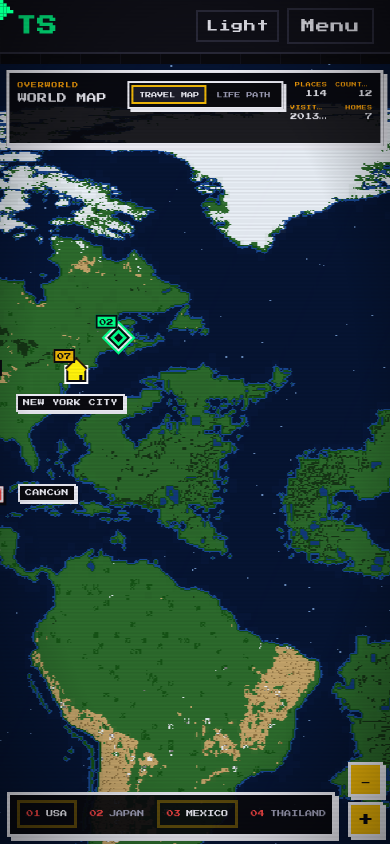
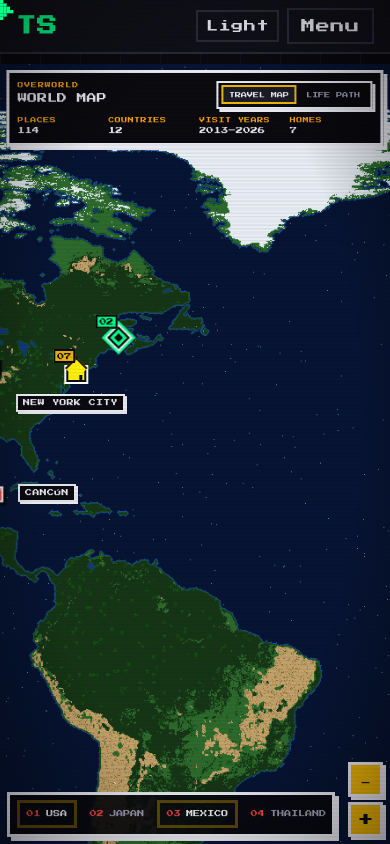
Before and after one commit to tstanmay13/tanmay-singh-landing, a Next.js app: page /travel in a window 390 px wide. Built offline with nearby package versions, Linux system fonts and the light colour scheme.

Commit message:
Keep travel terrain stable and navigation responsive

```diff
--- a/src/components/travel/PixelMap.tsx
+++ b/src/components/travel/PixelMap.tsx
@@ -38,23 +38,16 @@ import {
   COUNTRY_FOCUS_MIN_SPAN_X,
   COUNTRY_FOCUS_MIN_SPAN_Y,
   COUNTRY_FOCUS_SCALE,
-  GLOBAL_RASTER_MAX_MAGNIFICATION,
-  MAP_COLS,
   MAP_HEIGHT,
-  MAP_ROWS,
   MAP_WIDTH,
   MAX_SCALE,
   MIN_SCALE,
   cityPoint,
   clamp,
-  clampWorldRectToMap,
   describeAtlasView,
   globalTexelCssSize,
   lodBandFromScale,
-  regionalRasterSize,
   sparkleDelay,
-  visibleWorldRect,
-  worldRectToSourceRect,
   type AtlasView,
   type LodBand,
 } from "@/lib/travel/geo";
@@ -91,10 +84,6 @@ import {
   paintTerrain,
   type TerrainPalette,
 } from "@/lib/travel/terrainPaint";
-import {
-  createTerrainRippleEngine,
-  type TerrainRippleEngine,
-} from "@/lib/travel/terrainRipple";
 import styles from "./travel.module.css";
 
 export type TravelMapView = AtlasView & {
@@ -164,17 +153,6 @@ function chromeExclusionRects(viewport: HTMLElement): ScreenRect[] {
       };
     })
     .filter((rect) => rect.width > 4 && rect.height > 4);
-}
-
-function regionalOpacity(scale: number) {
-  const mag = globalTexelCssSize(scale);
-  if (mag <= GLOBAL_RASTER_MAX_MAGNIFICATION - 0.7) return 0;
-  if (mag >= GLOBAL_RASTER_MAX_MAGNIFICATION + 0.6) return 1;
-  return clamp(
-    (mag - (GLOBAL_RASTER_MAX_MAGNIFICATION - 0.7)) / 1.3,
-    0,
-    1,
-  );
 }
 
 function wheelShouldZoom(event: WheelEvent) {
@@ -301,9 +279,9 @@ export default function PixelMap({
 }: PixelMapProps) {
   const viewportRef = useRef<HTMLDivElement>(null);
   const worldRef = useRef<HTMLDivElement>(null);
-  const canvasRef = useRef<HTMLCanvasElement>(null);
+  const labelLayerRef = useRef<HTMLDivElement>(null);
+  const labelCameraRef = useRef<Camera | null>(null);
   const regionalCanvasRef = useRef<HTMLCanvasElement>(null);
-  const earthImageRef = useRef<HTMLImageElement | null>(null);
   const loopRef = useRef(0);
   const settleTimerRef = useRef<number | null>(null);
   const wheelTimerRef = useRef<number | null>(null);
@@ -322,8 +300,6 @@ export default function PixelMap({
   const activePointersRef = useRef(new Map<number, Point>());
   const pinchRef = useRef<PinchMeta | null>(null);
   const interactionRef = useRef<InteractionState>(createInteractionState());
-  const rippleRef = useRef<TerrainRippleEngine | null>(null);
-  const lastRippleRef = useRef({ x: 0, y: 0, time: 0 });
   const previousCameraRef = useRef<Camera | null>(null);
   const previousModeRef = useRef<TravelFilterMode>(mode);
   const focusedHubRef = useRef<TravelHubId | null>(null);
@@ -339,7 +315,6 @@ export default function PixelMap({
   const [layoutVersion, setLayoutVersion] = useState(0);
   const [hoveredId, setHoveredId] = useState<string | null>(null);
   const [focusedHubId, setFocusedHubId] = useState<TravelHubId | null>(null);
-  const [settledCountry, setSettledCountry] = useState<string | null>(null);
   const [regionalLayer, setRegionalLayer] = useState({
     x: 0,
     y: 0,
@@ -429,7 +404,6 @@ export default function PixelMap({
       if (!hubId && !focusCountryRef.current) {
         hubId =
           resolveFocusedHub(placesRef.current, {
-            selectedId: selectedRef.current,
             cameraNearestPlaceId: base.cityId,
             cameraPoint: camera,
             maxDistance: 56,
@@ -462,18 +436,19 @@ export default function PixelMap({
       const { width, height } = viewRef.current;
       if (!node || width < 8) return;
       const camera = cameraRef.current;
-      const moving = Boolean(
-        animationRef.current ||
-          dragRef.current ||
-          pinchRef.current ||
-          busyRef.current,
-      );
       node.style.transform = `translate3d(${
         width / 2 - camera.x * camera.scale
       }px, ${height / 2 - camera.y * camera.scale}px, 0) scale(${
         camera.scale
       })`;
-      node.style.willChange = moving ? "transform" : "auto";
+      const labelCamera = labelCameraRef.current;
+      if (labelLayerRef.current && labelCamera) {
+        const ratio = camera.scale / labelCamera.scale;
+        const dx = width / 2 * (1 - ratio) + (labelCamera.x - camera.x) * camera.scale;
+        const dy = height / 2 * (1 - ratio) + (labelCamera.y - camera.y) * camera.scale;
+        labelLayerRef.current.style.transform = `translate3d(${dx}px, ${dy}px, 0) scale(${ratio})`;
+      }
+      node.style.willChange = "transform";
       node.style.setProperty("--map-scale", String(camera.scale));
       viewportRef.current?.setAttribute(
         "data-camera",
@@ -514,12 +489,10 @@ export default function PixelMap({
     }
     syncInteraction();
     setBusy(false);
-    setSettledCountry(focusCountryRef.current);
     setFocusedHubId(focusedHubRef.current);
     bandRef.current = lodBandFromScale(cameraRef.current.scale);
     bumpLayout();
     applyCamera(true);
-    paintRegionalForCamera(cameraRef.current);
   }, [applyCamera, bumpLayout, setBusy, syncInteraction]);
 
   const scheduleSettle = useCallback(() => {
@@ -577,14 +550,6 @@ export default function PixelMap({
     if (dragRef.current || pinchRef.current) keep = true;
     applyCamera(false);
 
-    const rippleFrame = rippleRef.current?.render(now);
-    if (rippleFrame) {
-      viewportRef.current?.setAttribute(
-        "data-ripples",
-        String(rippleFrame.activeCount),
-      );
-      if (rippleFrame.needsAnimationFrame) keep = true;
-    }
     return keep;
   };
 
@@ -643,8 +608,7 @@ export default function PixelMap({
         animationRef.current = null;
         applyCamera(true);
         bumpLayout();
-        setSettledCountry(focusCountryRef.current);
-        setFocusedHubId(focusedHubRef.current);
+            setFocusedHubId(focusedHubRef.current);
         setBusy(false);
         return;
       }
@@ -657,7 +621,6 @@ export default function PixelMap({
         anchor,
       };
       markMotion(phase);
-      paintRegionalForCamera(to);
       startLoop();
     },
     [
@@ -671,100 +634,11 @@ export default function PixelMap({
     ],
   );
 
-  const paintRegionalForCamera = useCallback((camera: Camera) => {
-    const image = earthImageRef.current;
+  useEffect(() => {
     const canvas = regionalCanvasRef.current;
-    const { width, height } = viewRef.current;
-    if (!image || !canvas || width < 8 || height < 8) return;
-    const opacity = regionalOpacity(camera.scale);
-    if (opacity <= 0) {
-      setRegionalLayer((current) =>
-        current.opacity === 0 ? current : { ...current, opacity: 0 },
-      );
-      return;
-    }
-    const world = clampWorldRectToMap(
-      visibleWorldRect(camera, width, height, 0.32),
-    );
-    const sourceRect = worldRectToSourceRect(
-      world,
-      image.naturalWidth,
-      image.naturalHeight,
-    );
-    const raster = regionalRasterSize(sourceRect);
-    const result = paintTerrain({
-      source: image,
-      width: raster.width,
-      height: raster.height,
-      palette: terrainPalette(canvas.closest(`.${styles.root}`)),
-      sourceRect,
-    });
-    canvas.width = raster.width;
-    canvas.height = raster.height;
-    const context = canvas.getContext("2d");
-    if (!context) return;
-    context.putImageData(result.baseImageData, 0, 0);
-    setRegionalLayer({
-      x: world.x,
-      y: world.y,
-      width: world.width,
-      height: world.height,
-      opacity,
-    });
-  }, []);
-
-  const spawnRipple = useCallback(
-    (screenPoint: Point, strong: boolean) => {
-      const engine = rippleRef.current;
-      if (!engine || reducedRef.current || document.hidden) return;
-      const now = performance.now();
-      const previous = lastRippleRef.current;
-      if (
-        now - previous.time < (strong ? 72 : 125) &&
-        Math.hypot(screenPoint.x - previous.x, screenPoint.y - previous.y) <
-          (strong ? 12 : 22)
-      ) {
-        return;
-      }
-      const world = screenToWorld(
-        screenPoint,
-        cameraRef.current,
-        viewRef.current,
-      );
-      const sourcePoint = {
-        x: (world.x / MAP_WIDTH) * MAP_COLS,
-        y: (world.y / MAP_HEIGHT) * MAP_ROWS,
-      };
-      const cssPixelsPerTexel =
-        (MAP_WIDTH / MAP_COLS) * cameraRef.current.scale;
-      engine.add({
-        x: sourcePoint.x,
-        y: sourcePoint.y,
-        cssRadius: strong ? 84 : 60,
-        cssPixelsPerSourceTexel: cssPixelsPerTexel,
-        ringCount: strong ? 3 : 2,
-      });
-      viewportRef.current?.setAttribute(
-        "data-ripples",
-        String(engine.activeCount),
-      );
-      lastRippleRef.current = {
-        x: screenPoint.x,
-        y: screenPoint.y,
-        time: now,
-      };
-      startLoop();
-    },
-    [startLoop],
-  );
-
-  useEffect(() => {
-    const canvas = canvasRef.current;
     if (!canvas) return;
     let live = true;
-    setReady(false);
-    rippleRef.current?.reset();
-    rippleRef.current = null;
+    let terrainWorker: Worker | null = null;
 
     const image = new Image();
     image.src = "/travel/earth.jpg";
@@ -773,42 +647,59 @@ export default function PixelMap({
     };
     image.onload = () => {
       if (!live) return;
-      earthImageRef.current = image;
-      const result = paintTerrain({
-        source: image,
-        width: MAP_COLS,
-        height: MAP_ROWS,
-        palette: terrainPalette(canvas.closest(`.${styles.root}`)),
-      });
-      const context = canvas.getContext("2d");
-      if (!context) {
+      const palette = terrainPalette(canvas.closest(`.${styles.root}`));
+      const revealTerrain = () => {
+        setRegionalLayer({
+          x: 0, y: 0, width: MAP_WIDTH, height: MAP_HEIGHT, opacity: 1,
+        });
         setReady(true);
-        return;
-      }
-      context.putImageData(result.baseImageData, 0, 0);
-      rippleRef.current = createTerrainRippleEngine({
-        context,
-        baseImageData: result.baseImageData,
-        landMask: result.landMask,
-        reducedMotion: reducedRef.current,
-      });
-      paintRegionalForCamera(cameraRef.current);
-      setReady(true);
+      };
+      const fallback = () => {
+        terrainWorker?.terminate();
+        if (!live) return;
+        const result = paintTerrain({
+          source: image, width: MAP_WIDTH, height: MAP_HEIGHT, palette,
+        });
+        canvas.width = MAP_WIDTH;
+        canvas.height = MAP_HEIGHT;
+        canvas.getContext("2d")?.putImageData(result.baseImageData, 0, 0);
+        revealTerrain();
+      };
+      try {
+        const worker = new Worker(
+          new URL("../../lib/travel/terrain.worker.ts", import.meta.url),
+        );
+        terrainWorker = worker;
+        worker.onmessage = (event: MessageEvent<ImageBitmap>) => {
+          const bitmap = event.data;
+          if (live) {
+            canvas.width = bitmap.width;
+            canvas.height = bitmap.height;
+            canvas.getContext("2d")?.drawImage(bitmap, 0, 0);
+            revealTerrain();
+          }
+          bitmap.close();
+          worker.terminate();
+        };
+        worker.onerror = (event) => {
+          event.preventDefault();
+          fallback();
+        };
+        void createImageBitmap(image).then((source) => {
+          if (!live) { source.close(); return; }
+          worker.postMessage({ source, palette }, [source]);
+        }).catch(fallback);
+      } catch {
+        // Older browsers still get complete terrain, painted once at startup.
+        fallback();
+      }
     };
 
     return () => {
       live = false;
-      rippleRef.current?.reset();
-      rippleRef.current = null;
+      terrainWorker?.terminate();
     };
   }, [theme]);
-
-  useEffect(() => {
-    rippleRef.current?.setReducedMotion(reducedMotion);
-    if (reducedMotion) {
-      viewportRef.current?.setAttribute("data-ripples", "0");
-    }
-  }, [reducedMotion]);
 
   useEffect(() => {
     const onVisibility = () => {
@@ -818,13 +709,11 @@ export default function PixelMap({
         hidden ? "1" : "0",
       );
       if (hidden) {
-        rippleRef.current?.pause();
         if (loopRef.current) {
           cancelAnimationFrame(loopRef.current);
           loopRef.current = 0;
         }
       } else {
-        rippleRef.current?.resume();
         startLoop();
       }
     };
@@ -896,7 +785,7 @@ export default function PixelMap({
       ),
       CAMERA_TRANSITION_MS,
     );
-  }, [selectedId, startCameraAnimation, viewReady]);
+  }, [clampCamera, selectedId, startCameraAnimation, viewReady]);
 
   useEffect(() => {
     if (!viewReady || focusTick < 1 || selectedRef.current) return;
@@ -926,7 +815,7 @@ export default function PixelMap({
       ),
       CAMERA_TRANSITION_MS,
     );
-  }, [focusTick, startCameraAnimation, viewReady]);
+  }, [clampCamera, focusTick, startCameraAnimation, viewReady]);
 
   useEffect(() => {
     if (!viewReady) return;
@@ -968,6 +857,7 @@ export default function PixelMap({
     publishView();
   }, [
     bumpLayout,
+    clampCamera,
     mode,
     publishView,
     startCameraAnimation,
@@ -1017,7 +907,6 @@ export default function PixelMap({
         markMotion("coasting");
       }
 
-      spawnRipple(screenPoint, true);
       applyCamera(false);
       startLoop();
       if (wheelTimerRef.current) {
@@ -1036,7 +925,6 @@ export default function PixelMap({
     clampCamera,
     markMotion,
     scheduleSettle,
-    spawnRipple,
     startLoop,
   ]);
 
@@ -1148,7 +1036,6 @@ export default function PixelMap({
         scale,
       });
       setBusy(true);
-      spawnRipple(center, true);
       startLoop();
       return;
     }
@@ -1195,7 +1082,6 @@ export default function PixelMap({
     cameraRef.current = clampCamera(
       panByScreenDelta(drag.startCamera, delta),
     );
-    spawnRipple(point, true);
     startLoop();
   };
 
@@ -1231,10 +1117,7 @@ export default function PixelMap({
       event.currentTarget.releasePointerCapture(event.pointerId);
     }
 
-    if (
-      wasDragging &&
-      !cancelled
-    ) {
+    if (wasDragging) {
       scheduleSettle();
     } else if (!wasDragging) {
       setBusy(false);
@@ -1371,31 +1254,9 @@ export default function PixelMap({
     },
     [focusedHubId, layoutScale, level, mode, places, selectedId],
   );
-  const entities = useMemo(() => {
-    const camera = cameraRef.current;
-    const { width, height } = viewRef.current;
-    void layoutVersion;
-    return allEntities.filter((entity) => {
-      if (entity.selected) return true;
-      if (
-        focusedHubId &&
-        entity.hubId !== focusedHubId &&
-        level === "metro"
-      ) {
-        return false;
-      }
-      if (
-        settledCountry &&
-        level !== "world" &&
-        entity.place.countryCode !== settledCountry
-      ) {
-        return false;
-      }
-      const x = width / 2 + (entity.x - camera.x) * camera.scale;
-      const y = height / 2 + (entity.y - camera.y) * camera.scale;
-      return x > -40 && x < width + 40 && y > -40 && y < height + 40;
-    });
-  }, [allEntities, focusedHubId, layoutVersion, level, settledCountry]);
+  // Keep the small canonical marker set mounted. Viewport clipping is cheap
+  // and brings pins into view during a drag, without waiting for React/settle.
+  const entities = allEntities;
 
   const labels = useMemo(() => {
     const camera = cameraRef.current;
@@ -1423,19 +1284,6 @@ export default function PixelMap({
         entity.place.featured && entity.place.importance >= 90;
       const worldDestination =
         entity.place.featured && entity.place.importance >= 94;
-      if (
-        (focusedHubId &&
-          entity.hubId !== focusedHubId &&
-          !entity.selected &&
-          !hovered) ||
-        (focusCountry &&
-          settledCountry &&
-          entity.place.countryCode !== settledCountry &&
-          !entity.selected &&
-          !hovered)
-      ) {
-        continue;
-      }
       if (
         mode === "lived" &&
         entity.place.relationship === "visited" &&
@@ -1545,14 +1393,12 @@ export default function PixelMap({
   }, [
     currentHomeId,
     entities,
-    focusCountry,
     focusedHubId,
     hoveredId,
     layoutVersion,
     level,
     mode,
     selectedId,
-    settledCountry,
     view.height,
     view.width,
   ]);
@@ -1609,6 +1455,11 @@ export default function PixelMap({
 
     return items;
   }, [entities, hoveredId, labels, layoutVersion, mode]);
+
+  useLayoutEffect(() => {
+    labelCameraRef.current = { ...cameraRef.current };
+    if (labelLayerRef.current) labelLayerRef.current.style.transform = "none";
+  }, [overlayLabels]);
 
   const residenceChapters = useMemo(
     () => getResidenceChapters().map((place) => cityPoint(place)),
@@ -1677,13 +1528,6 @@ export default function PixelMap({
         data-layer="world"
       >
         <div className={styles.terrain} data-layer="terrain">
-          <canvas
-            ref={canvasRef}
-            className={styles.earth}
-            width={MAP_COLS}
-            height={MAP_ROWS}
-            aria-hidden="true"
-          />
           <canvas
             ref={regionalCanvasRef}
             className={styles.regionEarth}
@@ -1783,6 +1627,11 @@ export default function PixelMap({
               <button
                 key={entity.id}
                 type="button"
+                tabIndex={
+                  Math.abs((entity.x - cameraRef.current.x) * cameraRef.current.scale) < view.width / 2 &&
+                  Math.abs((entity.y - cameraRef.current.y) * cameraRef.current.scale) < view.height / 2
+                    ? 0 : -1
+                }
                 className={[
                   styles.pin,
                   markerClass(entity, currentHomeId),
@@ -1853,7 +1702,7 @@ export default function PixelMap({
         </div>
       </div>
 
-      <div className={styles.labelLayer} data-layer="labels" aria-hidden="true">
+      <div ref={labelLayerRef} className={styles.labelLayer} data-layer="labels" aria-hidden="true">
         {overlayLabels.map((item) =>
           item.kind === "tooltip" ? (
             <span
--- a/src/components/travel/TravelStage.tsx
+++ b/src/components/travel/TravelStage.tsx
@@ -179,14 +179,9 @@ export default function TravelStage() {
     if (match) pickPlace(match.id);
   }, [pickPlace]);
 
-  const stripCountry =
-    focusCountry ??
-    selected?.countryCode ??
-    (mode === "lived"
-      ? "US"
-      : atlas.band === "world"
-        ? null
-        : atlas.countryCode);
+  // Country buttons navigate the camera; the rail follows the current view
+  // after navigation, including when the user pans away from a selection.
+  const stripCountry = mode === "lived" ? "US" : atlas.countryCode;
 
   useEffect(() => {
     if (!stripCountry || !stripRef.current) return;
@@ -248,7 +243,7 @@ export default function TravelStage() {
             selectedId={selectedId}
             currentHomeId={currentHome.id}
             mode={mode}
-            highlightCountry={focusCountry ? null : highlightCountry}
+            highlightCountry={highlightCountry}
             focusCountry={focusCountry}
             focusTick={focusTick}
             reducedMotion={reducedMotion}
@@ -313,9 +308,7 @@ export default function TravelStage() {
         >
           {travelCatalog.countries.map((country, index) => {
             const active = country.code === stripCountry;
-            const inView =
-              !focusCountry &&
-              atlas.visibleCountryCodes.includes(country.code);
+            const inView = atlas.visibleCountryCodes.includes(country.code);
             return (
               <button
                 key={country.code}
--- a/src/components/travel/travel.module.css
+++ b/src/components/travel/travel.module.css
@@ -148,22 +148,23 @@
   image-rendering: pixelated;
   image-rendering: crisp-edges;
   pointer-events: none;
-  transition: opacity 180ms linear;
 }
 
 .ocean {
+  will-change: transform;
+  width: calc(100% + 32px);
   opacity: 0.08;
   background: repeating-linear-gradient(
     90deg,
     transparent 0 31px,
     color-mix(in srgb, var(--map-ocean-glint) 55%, transparent) 31px 32px
   );
-  mix-blend-mode: screen;
-  animation: ocean-shift 28s steps(8, end) infinite;
+  animation: ocean-shift 28s linear infinite;
 }
 
 .cloudShadows {
-  width: 100%;
+  will-change: transform;
+  width: calc(100% + 96px);
   height: 100%;
   opacity: 0.045;
   background: repeating-linear-gradient(
@@ -171,7 +172,7 @@
     transparent 0 92px,
     color-mix(in srgb, var(--travel-panel) 70%, transparent) 92px 96px
   );
-  animation: cloud-drift 64s steps(16, end) infinite;
+  animation: cloud-drift 64s linear infinite;
 }
 
 .routes {
@@ -395,7 +396,7 @@
 }
 
 .pinHere:not(.pinOn) .node {
-  animation: current-pulse 2.8s steps(3, end) infinite;
+  animation: current-pulse 2.8s ease-in-out infinite;
   animation-delay: var(--sparkle, 0s);
 }
 
@@ -483,6 +484,8 @@
 }
 
 .labelLayer {
+  transform-origin: 0 0;
+  will-change: transform;
   position: absolute;
   z-index: 3;
   inset: 0;
@@ -551,13 +554,6 @@
   color: var(--travel-panel);
 }
 
-.mapViewport[data-busy="1"] .labelLayer,
-.mapViewport[data-busy="1"] .clusterCount,
-.mapViewport[data-busy="1"] .chapterBadge,
-.mapViewport[data-busy="1"] .reticle {
-  opacity: 0;
-}
-
 .mapViewport[data-busy="1"] .pin {
   pointer-events: none;
 }
@@ -599,11 +595,7 @@
   min-height: 4rem;
   padding: 0.55rem 0.8rem;
   border: 3px solid var(--travel-border-strong);
-  background: color-mix(
-    in srgb,
-    var(--travel-panel) 92%,
-    transparent
-  );
+  background: var(--travel-panel);
   box-shadow: 4px 4px 0 var(--travel-border-strong);
   pointer-events: none;
   transform: translateX(-50%);
@@ -914,7 +906,7 @@
     inset 4px 4px 0
       color-mix(in srgb, var(--travel-text) 16%, transparent),
     inset -4px -4px 0 var(--travel-border);
-  animation: card-in 180ms steps(4, end);
+  animation: card-in 180ms ease-out;
 }
 
 .cardHead {
@@ -1058,25 +1050,13 @@
 }
 
 @keyframes ocean-shift {
-  from {
-    background-position:
-      0 0,
-      0 0;
-  }
-  to {
-    background-position:
-      16px 0,
-      0 10px;
-  }
+  from { transform: translateX(-32px); }
+  to { transform: translateX(0); }
 }
 
 @keyframes cloud-drift {
-  from {
-    transform: translateX(-12rem);
-  }
-  to {
-    transform: translateX(160rem);
-  }
+  from { transform: translateX(-96px); }
+  to { transform: translateX(0); }
 }
 
 @keyframes frame-pulse {
@@ -1121,6 +1101,8 @@
 
 @media (max-width: 820px) {
   .hud {
+    display: grid;
+    grid-template-columns: minmax(0, 1fr) auto;
     top: max(0.4rem, env(safe-area-inset-top));
     align-items: start;
     gap: 0.45rem;
@@ -1130,8 +1112,8 @@
   }
 
   .heading {
-    min-width: 6.4rem;
-    max-width: 38%;
+    min-width: 0;
+    max-width: none;
   }
 
   .title {
@@ -1145,18 +1127,19 @@
 
   .stats {
     display: grid;
-    flex: 1;
-    grid-template-columns: repeat(2, minmax(0, 1fr));
+    grid-column: 1 / -1;
+    grid-template-columns: repeat(4, minmax(0, 1fr));
     gap: 0.32rem 0.5rem;
   }
 
   .stats div {
+    text-align: left;
     min-width: 0;
     max-width: none;
   }
 
   .stats dt {
-    font-size: 5px;
+    font-size: 6px;
   }
 
   .stats dd {
@@ -1215,7 +1198,7 @@
 
 @media (max-width: 430px) {
   .heading {
-    max-width: 34%;
+    max-width: none;
   }
 
   .filters {
@@ -1257,3 +1240,10 @@
     transition: none;
   }
 }
+
+/* Keep camera motion on stable compositor layers. */
+.mapViewport[data-busy="1"] .ocean,
+.mapViewport[data-busy="1"] .cloudShadows,
+.mapViewport[data-busy="1"] .node {
+  animation-play-state: paused;
+}
--- /dev/null
+++ b/src/lib/travel/terrain.worker.ts
@@ -0,0 +1,12 @@
+import { paintTerrain, type TerrainPalette } from "./terrainPaint";
+import { MAP_WIDTH, MAP_HEIGHT } from "./geo";
+
+// Build one immutable, world-aligned raster off the UI thread. Camera motion
+// only transforms this texture; it never resamples or reclassifies geography.
+self.onmessage = (event: MessageEvent<{ source: ImageBitmap; palette: TerrainPalette }>) => {
+  const { source, palette } = event.data;
+  const terrain = paintTerrain({ source, palette, width: MAP_WIDTH, height: MAP_HEIGHT });
+  source.close();
+  const bitmap = (terrain.baseCanvas as OffscreenCanvas).transferToImageBitmap();
+  (self as unknown as Worker).postMessage(bitmap, [bitmap]);
+};
--- a/src/lib/travel/terrainPaint.ts
+++ b/src/lib/travel/terrainPaint.ts
@@ -219,13 +219,16 @@ function luminance(red: number, green: number, blue: number) {
  * rather than a particular map color, keeping snow and pale land out of the
  * water mask.
  */
-function sourceLooksLikeWater(
+export function sourceLooksLikeWater(
   red: number,
   green: number,
   blue: number,
   alpha: number,
 ) {
   if (alpha < 8) return true;
+  // The source has near-black deep ocean, whose chroma falls below the
+  // shallow-water threshold. Blue dominance distinguishes it from forests.
+  if (blue < 48 && blue > red * 1.35 && blue > green * 1.2) return true;
   const brightest = Math.max(red, green, blue);
   const darkest = Math.min(red, green, blue);
   const chroma = brightest - darkest;
```
Also changed, not shown: 3 other files (tests, documents, lock files or other folders).
